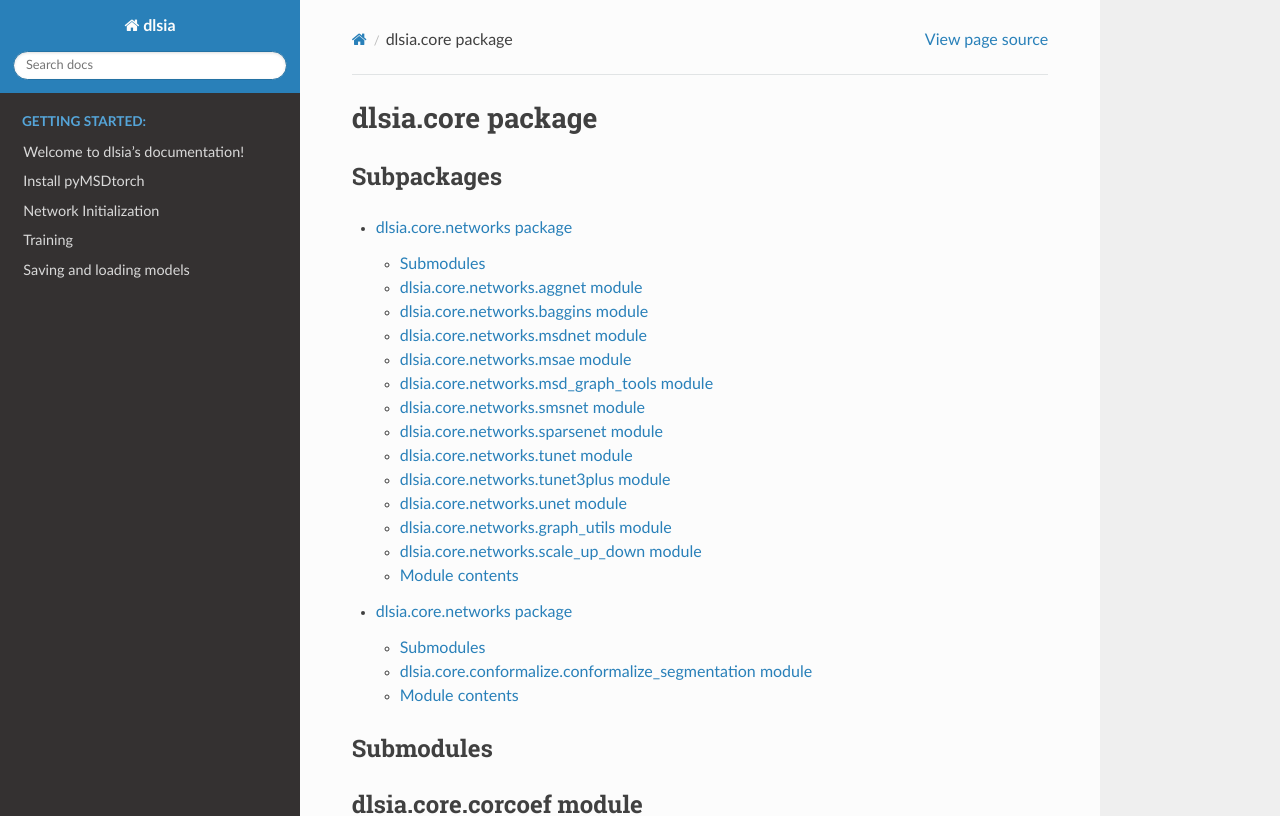
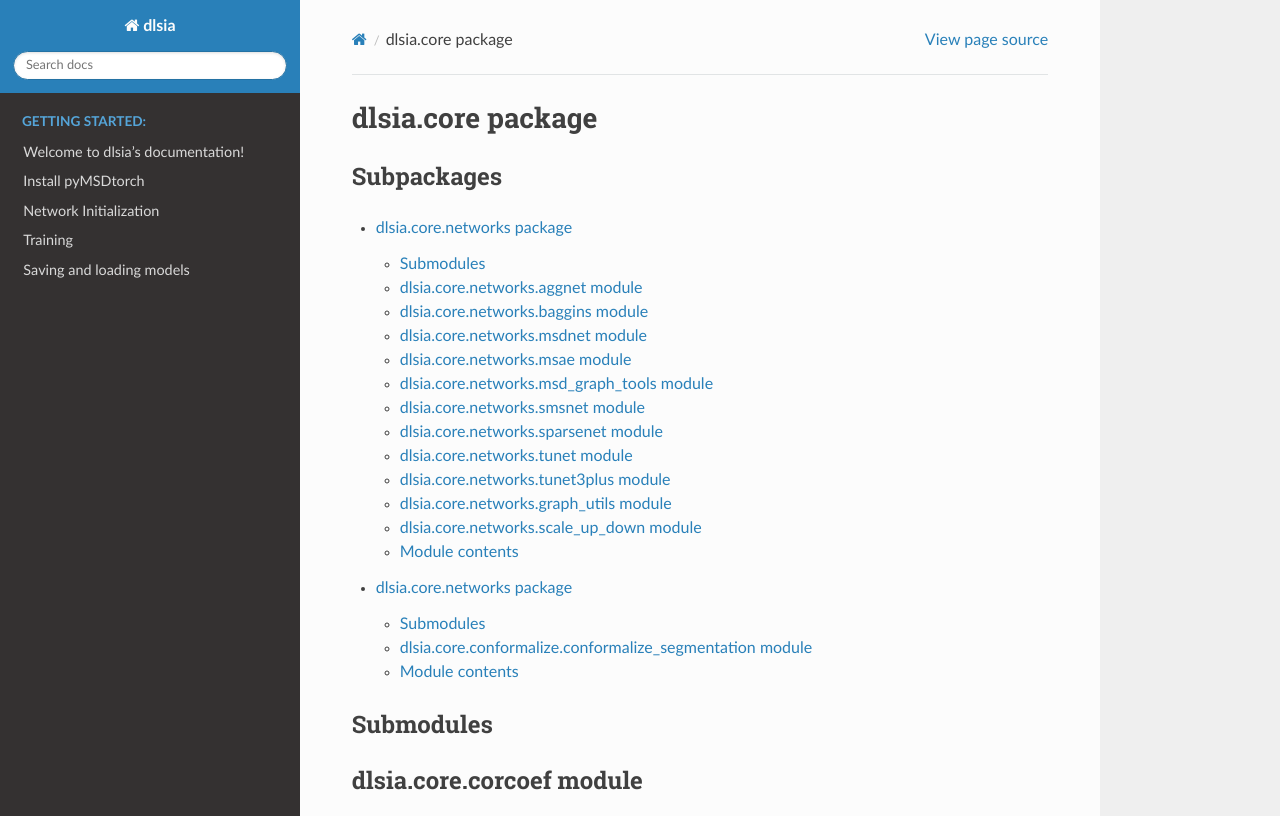
Before and after one commit to phzwart/dlsia, a Sphinx documentation site: the page built from docs/source/dlsia.core.rst, in a window 1280 px wide and 900 px high, cut to the strip 0-816 px from the top of the window. Built offline with Sphinx 7.4.7 and the Read the Docs theme 2.0.0, drawn with Linux system fonts in a browser that asks for light colours; pages that are not in the unit, such as notebooks, are missing from menus.

```diff
--- a/docs/source/dlsia.core.networks.rst
+++ b/docs/source/dlsia.core.networks.rst
@@ -76,14 +76,6 @@
    :undoc-members:
    :show-inheritance:
 
-dlsia.core.networks.unet module
-------------------------------------
-
-.. automodule:: dlsia.core.networks.unet
-   :members:
-   :undoc-members:
-   :show-inheritance:
-
 dlsia.core.networks.graph\_utils module
 --------------------------------------------
 
```
Also changed, not shown: 1 other file.
